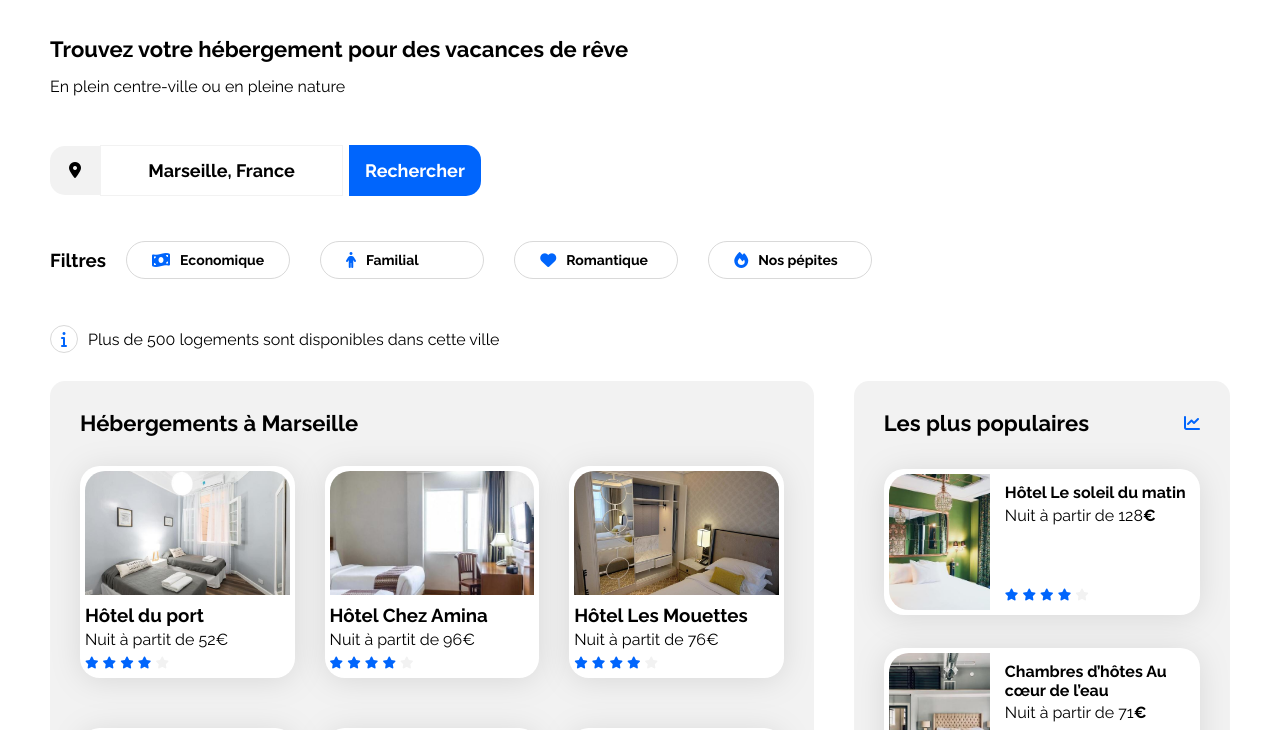
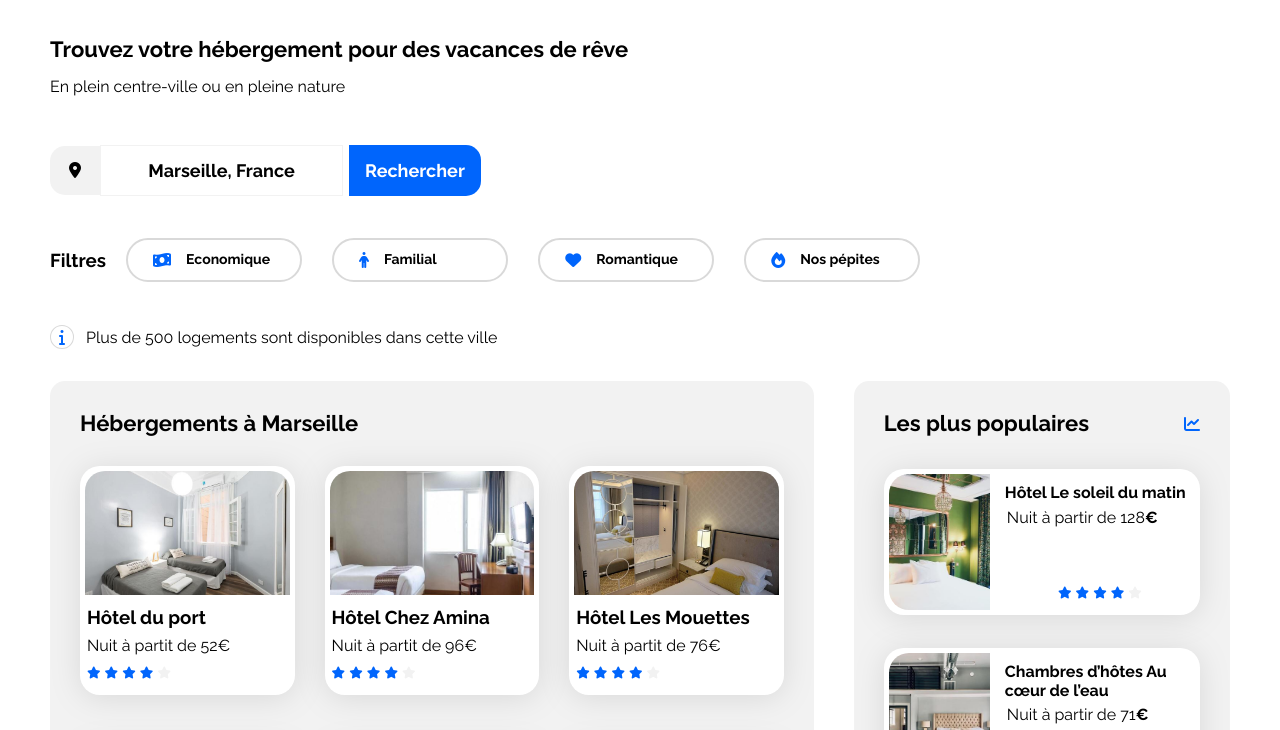
Before and after one commit to FetayahRedouane/Booki, a plain HTML site: page index.html in a window 1280 px wide. Shown: the part 53-783 px from the top of the page. Drawn offline with Linux system fonts and the light colour scheme; files whose address does not match are found by name.

Commit message:
Rectification des balise HTML de certain elements

```diff
--- a/css/style.css
+++ b/css/style.css
@@ -139,9 +139,13 @@ body {
 
 .filter-categorie {
     display: flex;
-    border: 1px solid #D9D9D9;
-    border-radius: 30px;
+    border: 2px solid #D9D9D9;
+    border-radius: 25px;
     padding: 4px 19px;
+}
+
+.filter-categorie:hover {
+    background-color: #DEEBFF;
 }
 
 .filter {
@@ -160,11 +164,8 @@ body {
 .categorie-name {
     font-size: 14px;
     font-weight: 700;
-}
-
-.button-categorie {
-    display: flex;
-    justify-content: space-between;
+    line-height: 19.96px;
+    margin: 5px;
 }
 
 .button-categorie {
@@ -175,22 +176,9 @@ body {
     border: transparent;
 }
 
-.categorie > p {
-    font-size: 17px;
-    font-weight: 700;
-    line-height: 19.96px;
-    text-align: left;
-
-}
-
 .button-categorie:hover {
     cursor: pointer;
 }
-
-.filter-categorie:hover {
-    background-color: #DEEBFF;
-}
-
 
 .detail {
     display: flex;
@@ -201,7 +189,7 @@ body {
 .detail > span {
     border: #D9D9D9 1px solid;
     border-radius: 50% 50% 50% 50%;
-    padding: 5px 10px;
+    padding: 3.2px 8px;
     display: flex;
     justify-content: center;
     align-content: center;
@@ -265,11 +253,13 @@ a {
 }
 
 .hebergement-cards {
-    display: grid;
-    grid-template-columns: 1fr 1fr 1fr;
+    display: flex;
     gap: 30px;
     margin-top: 10px;
+}
 
+.hebergement-cards_selection {
+    flex: 1;
 }
 
 .hebergement-cards .card {
@@ -283,8 +273,9 @@ a {
     border-radius: 20px 20px 0px 0px;
 }
 
-.container h3, p {
+.container h3, p, .card-rating {
     margin: 5px auto;
+    padding: 2px;
 }
 
 /****** Populaires ***********/
@@ -347,10 +338,6 @@ section > h2 {
     display: contents;
 }
 
-.activite-title {
-    padding: 0;
-}
-
 .activite a {
     display: flex;
     flex-direction: column;
@@ -370,7 +357,6 @@ section > h2 {
     display: flex;
     justify-content: flex-start;
     margin-left: 15px;
-    padding: 5px 0 15px 0;
 }
 
 /****** Footer ***********/
@@ -458,6 +444,11 @@ footer {
         margin: 0;
     }
 
+    nav a:hover {
+        border-bottom-color: #0065fc;
+        border-top-color: transparent;
+    }
+
     .recherche span {
         visibility: hidden;
     }
@@ -473,8 +464,8 @@ footer {
     }
 
     .categorie {
-        flex-wrap: wrap;
-        width: 79%;
+        display: grid;
+        grid-template-columns: 1fr 1fr;
     }
 
     .hebergements-and-populaires {
--- a/index.html
+++ b/index.html
@@ -70,30 +70,30 @@
                 <div class="filter">
                     <h3>Filtres</h3>
                     <div class="categorie">
-                     <span class="filter-categorie">
+                     <div class="filter-categorie">
                          <button class="button-categorie">
                              <i class="fa-solid fa-money-bill-wave"></i>
-                             <p class="categorie-name">Economique</p>
+                             <span class="categorie-name">Economique</span>
                          </button>
-                     </span>
-                     <span class="filter-categorie">
+                     </div>
+                     <div class="filter-categorie">
                          <button class="button-categorie">
                              <i class="fa-solid fa-person"></i>
-                             <p class="categorie-name">Familial</p>
+                             <span class="categorie-name">Familial</span>
                          </button>
-                     </span>
-                     <span class="filter-categorie">
+                     </div>
+                     <div class="filter-categorie">
                          <button class="button-categorie">
                              <i class="fa-solid fa-heart"></i>
-                             <p class="categorie-name">Romantique</p>
+                             <span class="categorie-name">Romantique</span>
                          </button>
-                     </span>
-                     <span class="filter-categorie">
+                     </div>
+                     <div class="filter-categorie">
                          <button class="button-categorie">
                              <i class="fa-solid fa-fire"></i>
-                             <p class="categorie-name">Nos pépites</p>
+                             <span class="categorie-name">Nos pépites</span>
                          </button>
-                     </span>
+                     </div>
                     </div>
                 </div>
                 <div class="detail">
@@ -110,7 +110,7 @@
                         <h2 class="section-title">Hébergements à Marseille</h2>
                     </div>
                     <div class="hebergement-cards">
-                        <a href="#">
+                        <a href="#" class="hebergement-cards_selection">
                             <article class="card">
                                 <img src="./images/hebergements/fred-kleber.jpg" alt="">
                                 <div class="container">
@@ -126,7 +126,7 @@
                                 </div>
                             </article>
                         </a>
-                        <a href="#">
+                        <a href="#" class="hebergement-cards_selection">
                             <article class="card">
                                 <img src="./images/hebergements/febrian-zakaria.jpg" alt="">
                                 <div class="container">
@@ -142,7 +142,7 @@
                                 </div>
                             </article>
                         </a>
-                        <a href="#">
+                        <a href="#" class="hebergement-cards_selection">
                             <article class="card">
                                 <img src="./images/hebergements//reisetopia.jpg" alt="">
                                 <div class="container">
@@ -160,7 +160,7 @@
                         </a>
                     </div>
                     <div class="hebergement-cards">
-                        <a href="#">
+                        <a href="#" class="hebergement-cards_selection">
                             <article class="card">
                                 <img src="./images/hebergements/annie-spratt.jpg" alt="">
                                 <div class="container">
@@ -176,7 +176,7 @@
                                 </div>
                             </article>
                         </a>
-                        <a href="#">
+                        <a href="#" class="hebergement-cards_selection">
                             <article class="card">
                                 <img src="./images/hebergements/marcus-loke.jpg" alt="">
                                 <div class="container">
@@ -192,7 +192,7 @@
                                 </div>
                             </article>
                         </a>
-                        <a href="#">
+                        <a href="#" class="hebergement-cards_selection">
                             <article class="card">
                                 <img src="./images/hebergements/nicate-lee.jpg" alt="">
                                 <div class="container">
```
